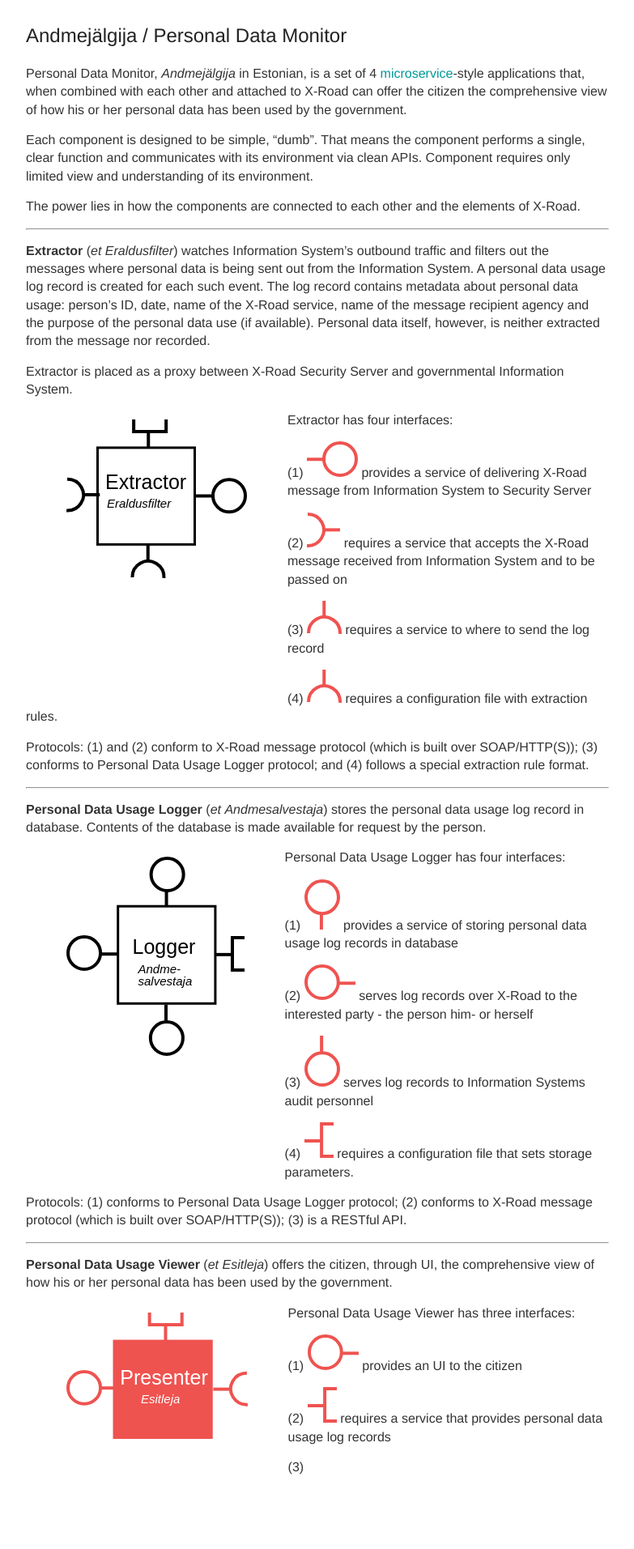
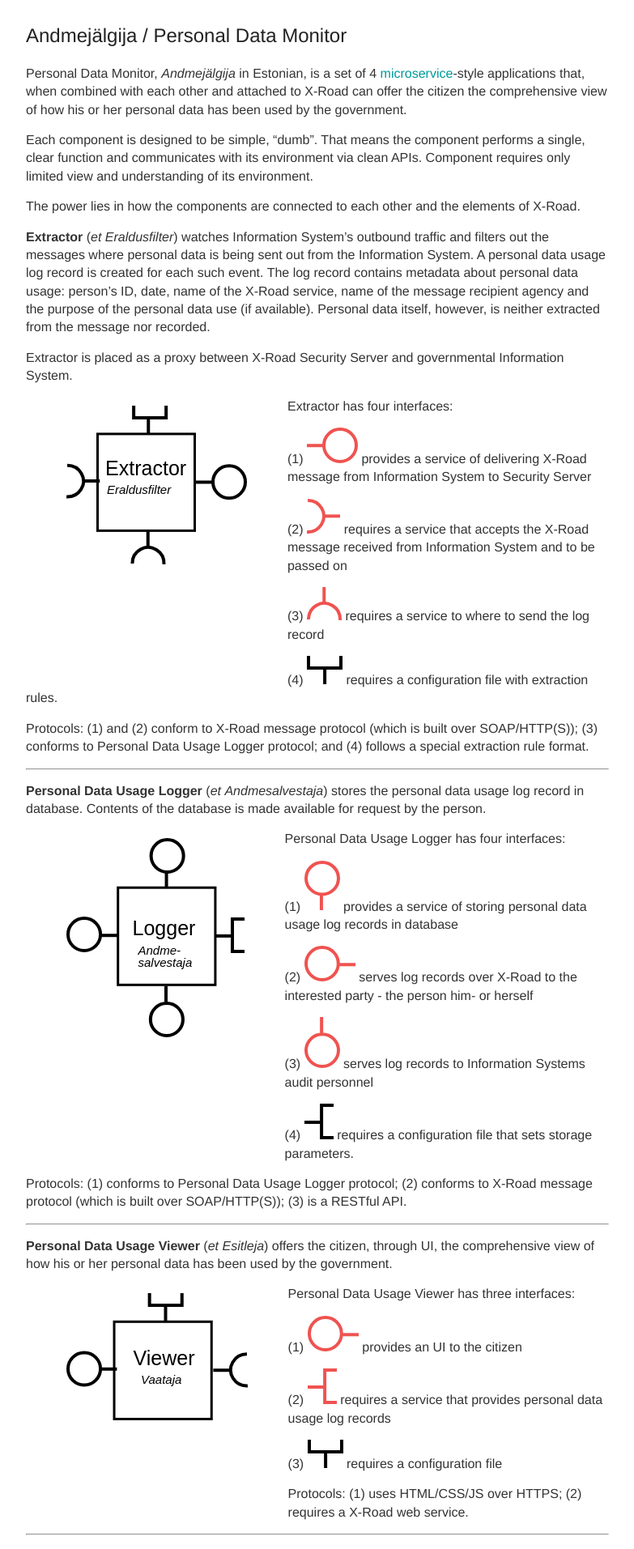
Before and after one commit to e-gov/AJ, a Jekyll site: the page built from _posts/2015-1-1-Presentation.md, in a window 1280 px wide. Shown: the top 1913 px of the page at 81% size, without its empty margins (248-1031 px from the left). Built offline with Jekyll 4.4.1, drawn with Linux system fonts in a browser that asks for light colours; Markdown is read by kramdown in place of the engine named in the settings.

Commit message:
lisatud elemendid

```diff
--- a/_posts/2015-1-1-Presentation.md
+++ b/_posts/2015-1-1-Presentation.md
@@ -9,7 +9,6 @@ Each component is designed to be simple, "dumb". That means the component perfor
 
 The power lies in how the components are connected to each other and the elements of X-Road.
 
----
 **Extractor** (*et* *Eraldusfilter*) watches Information System's outbound traffic and filters out the messages where personal data is being sent out from the Information System. A personal data usage log record is created for each such event. The log record contains metadata about personal data usage: person's ID, date, name of the X-Road service, name of the message recipient agency and the purpose of the personal data use (if available). Personal data itself, however, is neither extracted from the message nor recorded.
 
 Extractor is placed as a proxy between X-Road Security Server and governmental Information System.
@@ -24,7 +23,7 @@ Extractor has four interfaces:
 
 (3) <img style='display: inline-block;' src='{{ site.url }}/img/RequiresDOWN.svg'> requires a service to where to send the log record
 
-(4) <img style='display: inline-block;' src='{{ site.url }}/img/RequiresDOWN.svg'> requires a configuration file with extraction rules.
+(4) <img style='display: inline-block;' src='{{ site.url }}/img/ConfUP.svg'> requires a configuration file with extraction rules.
 
 Protocols: (1) and (2) conform to X-Road message protocol (which is built over SOAP/HTTP(S)); (3) conforms to Personal Data Usage Logger protocol; and (4) follows a special extraction rule format.
 
@@ -41,14 +40,14 @@ Personal Data Usage Logger has four interfaces:
 
 (3) <img style='display: inline-block;' src='{{ site.url }}/img/ProvidesDOWN.svg'> serves log records to Information Systems audit personnel
 
-(4) <img style='display: inline-block;' src='{{ site.url }}/img/RequiresRIGHT.svg'> requires a configuration file that sets storage parameters.
+(4) <img style='display: inline-block;' src='{{ site.url }}/img/ConfRIGHT.svg'> requires a configuration file that sets storage parameters.
 
 Protocols: (1) conforms to Personal Data Usage Logger protocol; (2) conforms to X-Road message protocol (which is built over SOAP/HTTP(S)); (3) is a RESTful API.
 
 ---
 **Personal Data Usage Viewer** (*et* *Esitleja*) offers the citizen, through UI, the comprehensive view of how his or her personal data has been used by the government.
 
-<img style='float:left; margin: 10px 50px 140px 50px;'  src='{{ site.url }}/img/Presenter.svg'>
+<img style='float:left; margin: 10px 50px 140px 50px;'  src='{{ site.url }}/img/Viewer.svg'>
 
 Personal Data Usage Viewer has three interfaces:
 
@@ -56,7 +55,7 @@ Personal Data Usage Viewer has three interfaces:
 
 (2) <img style='display: inline-block;' src='{{ site.url }}/img/RequiresRIGHT.svg'> requires a service that provides personal data usage log records
 
-(3) <img style='display: inline-block;' src='{{ site.url }}/img/RequiresUP.svg'> requires a configuration file
+(3) <img style='display: inline-block;' src='{{ site.url }}/img/ConfUP.svg'> requires a configuration file
 
 Protocols: (1) uses HTML/CSS/JS over HTTPS; (2) requires a X-Road web service.
 
@@ -72,6 +71,6 @@ Personal Data Usage Verifier has three interfaces:
 
 (2) <img style='display: inline-block;' src='{{ site.url }}/img/ProvidesLEFT.svg'> provides an UI to the Information System's auditor
 
-(3) <img style='display: inline-block;' src='{{ site.url }}/img/RequiresUP.svg'> requires a configuration file
+(3) <img style='display: inline-block;' src='{{ site.url }}/img/ConfUP.svg'> requires a configuration file
 
 Protocols: (1) requires a X-Road web service; (2) uses HTML/CSS/JS over HTTPS.
```
Also changed, not shown: img/ConfRIGHT.svg (added), img/ConfUP.svg (added).
